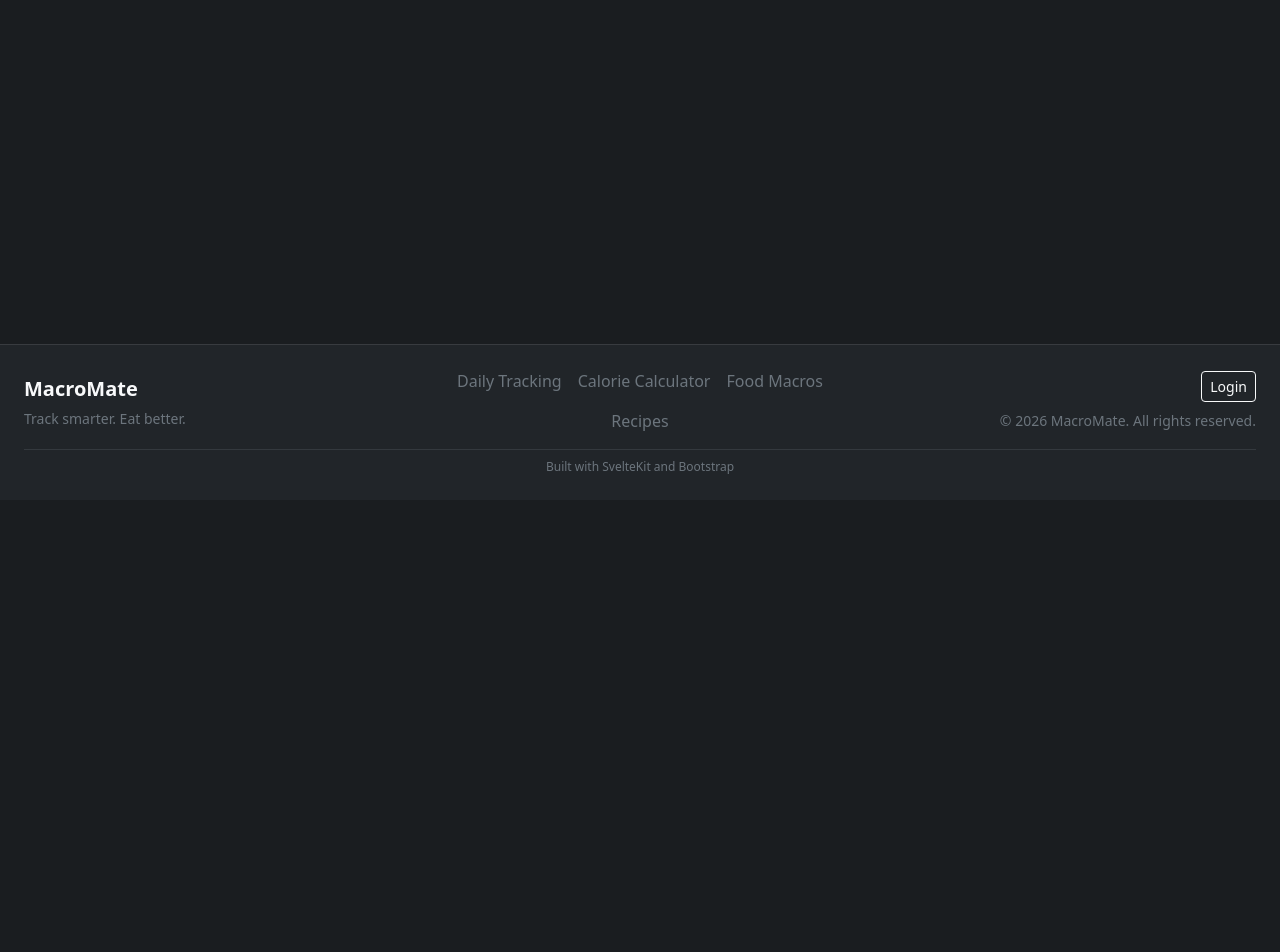
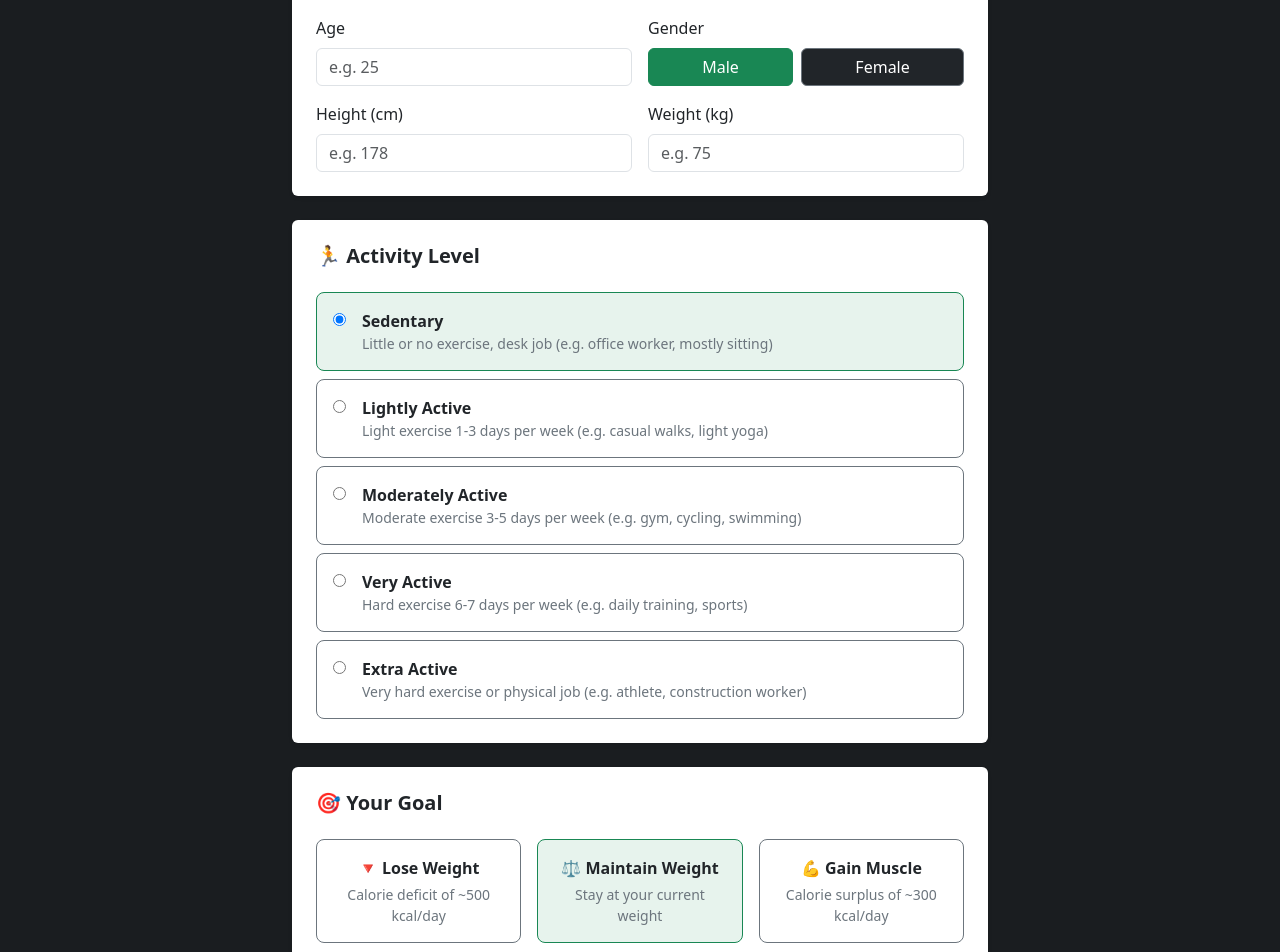
Before and after one commit to bereri01/macromate, a SvelteKit app: page /caloriecalculator in a window 1280 px wide. Shown: the part 300-1252 px from the top of the page. Before the commit the page ends 800 px from the top, so only its background shows below. Built offline with nearby package versions, Linux system fonts and the light colour scheme.

Commit message:
caloriecalculator page

```diff
--- a/src/routes/caloriecalculator/+page.svelte
+++ b/src/routes/caloriecalculator/+page.svelte
@@ -1,2 +1,283 @@
-<h1>Calorie Calculator</h1>
-<p>Visit <a href="https://svelte.dev/docs/kit">svelte.dev/docs/kit</a> to read the documentation</p>
+<script>
+  let age = $state('');
+  let gender = $state('male');
+  let height = $state('');
+  let weight = $state('');
+  let activity = $state('sedentary');
+  let goal = $state('maintain');
+  let result = $state(null);
+
+  const activityLevels = [
+    {
+      value: 'sedentary',
+      label: 'Sedentary',
+      description: 'Little or no exercise, desk job (e.g. office worker, mostly sitting)'
+    },
+    {
+      value: 'light',
+      label: 'Lightly Active',
+      description: 'Light exercise 1-3 days per week (e.g. casual walks, light yoga)'
+    },
+    {
+      value: 'moderate',
+      label: 'Moderately Active',
+      description: 'Moderate exercise 3-5 days per week (e.g. gym, cycling, swimming)'
+    },
+    {
+      value: 'active',
+      label: 'Very Active',
+      description: 'Hard exercise 6-7 days per week (e.g. daily training, sports)'
+    },
+    {
+      value: 'extra',
+      label: 'Extra Active',
+      description: 'Very hard exercise or physical job (e.g. athlete, construction worker)'
+    }
+  ];
+
+  const goals = [
+    {
+      value: 'lose',
+      label: '🔻 Lose Weight',
+      description: 'Calorie deficit of ~500 kcal/day'
+    },
+    {
+      value: 'maintain',
+      label: '⚖️ Maintain Weight',
+      description: 'Stay at your current weight'
+    },
+    {
+      value: 'gain',
+      label: '💪 Gain Muscle',
+      description: 'Calorie surplus of ~300 kcal/day'
+    }
+  ];
+
+  const activityMultipliers = {
+    sedentary: 1.2,
+    light: 1.375,
+    moderate: 1.55,
+    active: 1.725,
+    extra: 1.9
+  };
+
+  function calculateBMR() {
+    const w = parseFloat(weight);
+    const h = parseFloat(height);
+    const a = parseInt(age);
+
+    // Mifflin-St Jeor Formula
+    if (gender === 'male') {
+      return 10 * w + 6.25 * h - 5 * a + 5;
+    } else {
+      return 10 * w + 6.25 * h - 5 * a - 161;
+    }
+  }
+
+  function calculate() {
+    if (!age || !height || !weight) return;
+
+    const bmr = calculateBMR();
+    const tdee = Math.round(bmr * activityMultipliers[activity]);
+
+    let calories;
+    if (goal === 'lose') calories = tdee - 500;
+    else if (goal === 'gain') calories = tdee + 300;
+    else calories = tdee;
+
+    // Macro split based on goal
+    let proteinPct, carbsPct, fatPct;
+
+    if (goal === 'lose') {
+      proteinPct = 0.40; carbsPct = 0.35; fatPct = 0.25;
+    } else if (goal === 'gain') {
+      proteinPct = 0.35; carbsPct = 0.45; fatPct = 0.20;
+    } else {
+      proteinPct = 0.30; carbsPct = 0.45; fatPct = 0.25;
+    }
+
+    // Protein & carbs = 4 kcal/g, fat = 9 kcal/g
+    const protein = Math.round((calories * proteinPct) / 4);
+    const carbs   = Math.round((calories * carbsPct) / 4);
+    const fat     = Math.round((calories * fatPct) / 9);
+
+    result = { tdee, calories, protein, carbs, fat };
+  }
+</script>
+
+<svelte:head>
+  <title>Calorie Calculator - MacroMate</title>
+</svelte:head>
+
+<div class="container py-5" style="max-width: 720px;">
+
+  <div class="mb-5">
+    <h1 class="fw-bold mb-1">Calorie Calculator</h1>
+    <p class="text-secondary">Enter your details below to calculate your daily calorie needs and ideal macro breakdown.</p>
+  </div>
+
+  <form onsubmit={(e) => { e.preventDefault(); calculate(); }}>
+
+    <!-- Personal Details -->
+    <div class="card border-0 shadow-sm p-4 mb-4">
+      <h5 class="fw-semibold mb-4">👤 Personal Details</h5>
+
+      <div class="row g-3">
+
+        <!-- Age -->
+        <div class="col-12 col-sm-6">
+          <label for="age" class="form-label">Age</label>
+          <input type="number" id="age" class="form-control" placeholder="e.g. 25" min="10" max="100" bind:value={age} required/>
+        </div>
+
+        <!-- Gender -->
+        <div class="col-12 col-sm-6">
+          <p class="form-label" id="gender-label">Gender</p>
+          <div class="d-flex gap-2" role="group" aria-labelledby="gender-label">
+            <input type="radio" name="gender" id="male" value="male" bind:group={gender} class="d-none" />
+            <label for="male" class="btn flex-fill {gender === 'male' ? 'btn-success' : 'btn-dark border-secondary'}" >
+              Male
+            </label>
+            <input type="radio" name="gender" id="female" value="female" bind:group={gender} class="d-none" />
+            <label for="female" class="btn flex-fill {gender === 'female' ? 'btn-success' : 'btn-dark border-secondary'}" >
+              Female
+            </label>
+          </div>
+        </div>
+
+        <!-- Height -->
+        <div class="col-12 col-sm-6">
+          <label for="height" class="form-label">Height (cm)</label>
+          <input type="number" id="height" class="form-control" placeholder="e.g. 178" min="100" max="250" bind:value={height} required />
+        </div>
+
+        <!-- Weight -->
+        <div class="col-12 col-sm-6">
+          <label for="weight" class="form-label">Weight (kg)</label>
+          <input type="number" id="weight" class="form-control" placeholder="e.g. 75" min="30" max="300" bind:value={weight} required />
+        </div>
+
+      </div>
+    </div>
+
+    <!-- Activity Level -->
+    <div class="card border-0 shadow-sm p-4 mb-4">
+      <h5 class="fw-semibold mb-4">🏃 Activity Level</h5>
+      <div class="d-flex flex-column gap-2">
+        {#each activityLevels as level}
+          <label class="activity-option d-flex align-items-start gap-3 p-3 rounded-3 border cursor-pointer {activity === level.value ? 'border-success bg-success bg-opacity-10' : 'border-secondary'}" >
+            <input type="radio" name="activity" value={level.value} bind:group={activity} class="mt-1" />
+            <div>
+              <p class="fw-semibold mb-0">{level.label}</p>
+              <p class="text-secondary small mb-0">{level.description}</p>
+            </div>
+          </label>
+        {/each}
+      </div>
+    </div>
+
+    <!-- Goal -->
+    <div class="card border-0 shadow-sm p-4 mb-4">
+      <h5 class="fw-semibold mb-4">🎯 Your Goal</h5>
+      <div class="row g-3">
+        {#each goals as g}
+          <div class="col-12 col-md-4">
+            <label class="goal-option d-flex flex-column align-items-center text-center p-3 rounded-3 border h-100 cursor-pointer {goal === g.value ? 'border-success bg-success bg-opacity-10' : 'border-secondary'}" >
+              <input type="radio" name="goal" value={g.value} bind:group={goal} class="d-none" />
+              <p class="fw-semibold mb-1">{g.label}</p>
+              <p class="text-secondary small mb-0">{g.description}</p>
+            </label>
+          </div>
+        {/each}
+      </div>
+    </div>
+
+    <!-- Submit -->
+    <button type="submit" class="btn btn-success btn-lg w-100">
+      Calculate My Macros
+    </button>
+
+  </form>
+
+  <!-- Results -->
+  {#if result}
+    <div class="result-card card border-0 shadow-lg p-4 mt-5" data-bs-theme="dark">
+
+      <h4 class="fw-bold mb-1 text-center">Your Daily Targets</h4>
+      <p class="text-secondary text-center small mb-4">Based on your profile and goal</p>
+
+      <!-- Calories -->
+      <div class="text-center mb-4">
+        <p class="text-secondary small mb-0">Daily Calories</p>
+        <p class="display-5 fw-bold text-success mb-0">{result.calories} <span class="fs-5 fw-normal text-secondary">kcal</span></p>
+      </div>
+
+      <hr class="border-secondary mb-4" />
+
+      <!-- Macros -->
+      <div class="row text-center g-4 mb-4">
+
+        <div class="col-4">
+          <div class="macro-block p-3 rounded-3">
+            <p class="small mb-1" style="color: var(--mm-protein);">Protein</p>
+            <p class="fw-bold fs-4 mb-0" style="color: var(--mm-protein);">{result.protein}g</p>
+            <p class="text-secondary" style="font-size: 0.75rem;">{Math.round(result.protein * 4)} kcal</p>
+          </div>
+        </div>
+
+        <div class="col-4">
+          <div class="macro-block p-3 rounded-3">
+            <p class="small mb-1" style="color: var(--mm-carbs);">Carbs</p>
+            <p class="fw-bold fs-4 mb-0" style="color: var(--mm-carbs);">{result.carbs}g</p>
+            <p class="text-secondary" style="font-size: 0.75rem;">{Math.round(result.carbs * 4)} kcal</p>
+          </div>
+        </div>
+
+        <div class="col-4">
+          <div class="macro-block p-3 rounded-3">
+            <p class="small mb-1" style="color: var(--mm-fat);">Fat</p>
+            <p class="fw-bold fs-4 mb-0" style="color: var(--mm-fat);">{result.fat}g</p>
+            <p class="text-secondary" style="font-size: 0.75rem;">{Math.round(result.fat * 9)} kcal</p>
+          </div>
+        </div>
+
+      </div>
+
+      <!-- TOODDOOOOO Save to Goals Button -->
+      <button class="btn btn-success w-100">
+        💾 Save as My Daily Goals
+      </button>
+
+    </div>
+  {/if}
+
+</div>
+
+<style>
+  .activity-option {
+    cursor: pointer;
+    transition: all 0.2s ease;
+  }
+
+  .activity-option:hover {
+    border-color: var(--mm-green) !important;
+  }
+
+  .goal-option {
+    cursor: pointer;
+    transition: all 0.2s ease;
+  }
+
+  .goal-option:hover {
+    border-color: var(--mm-green) !important;
+  }
+
+  .macro-block {
+    background-color: var(--mm-surface-raised);
+  }
+
+  .result-card {
+    background-color: var(--mm-surface);
+    border: 1px solid rgba(40, 167, 69, 0.3) !important;
+  }
+</style>
```
